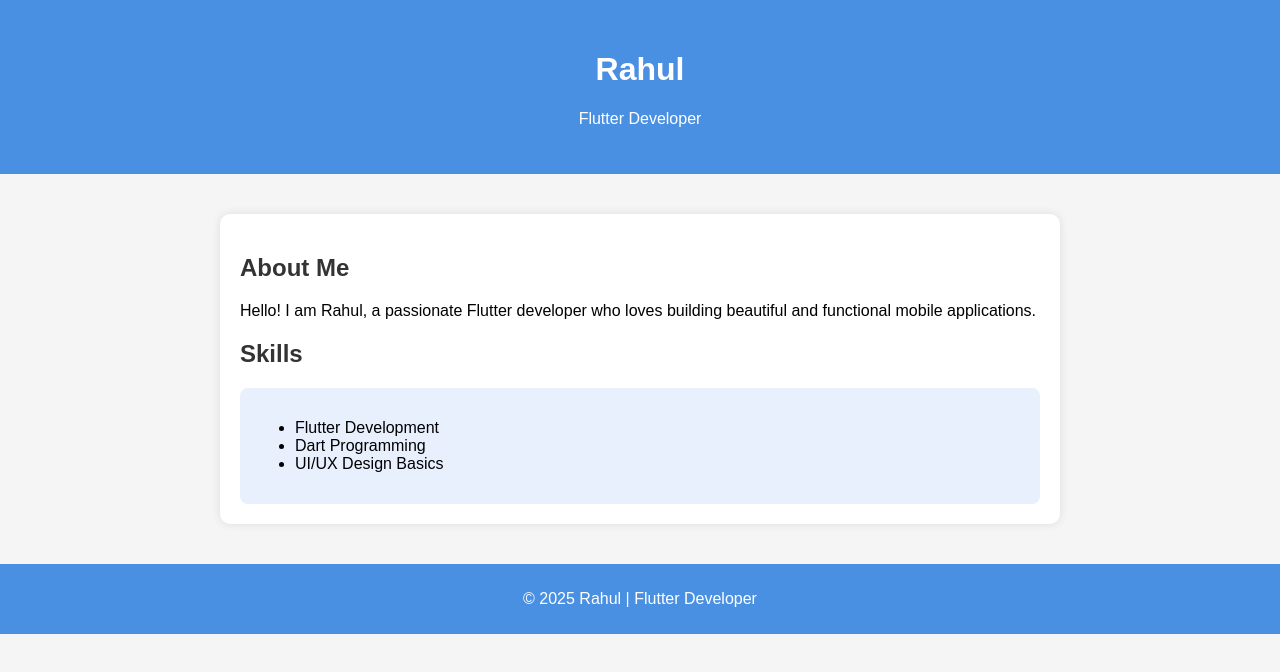
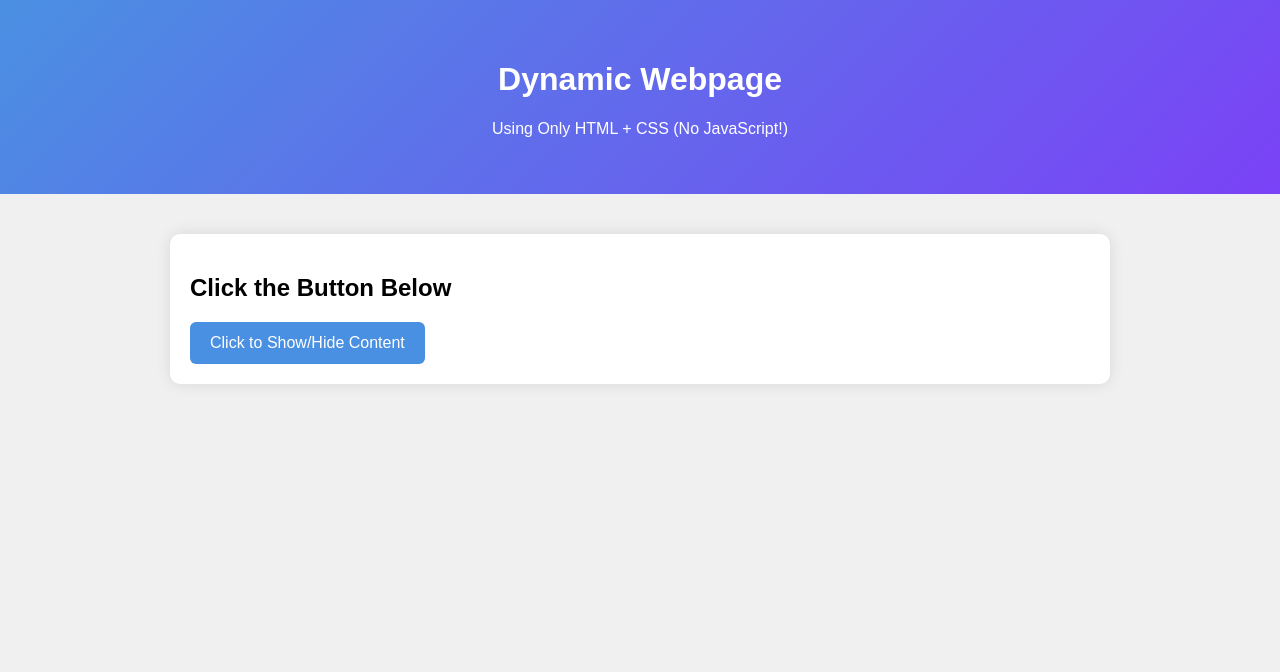
Before and after one commit to Rahul710537/new_repo, a plain HTML site: page rahul.html in a window 1280 px wide. Drawn offline with Linux system fonts and the light colour scheme.

Commit message:
Update rahul.html

```diff
--- a/rahul.html
+++ b/rahul.html
@@ -3,70 +3,95 @@
 <head>
     <meta charset="UTF-8">
     <meta name="viewport" content="width=device-width, initial-scale=1.0">
-    <title>Rahul </title>
+    <title>Dynamic Webpage</title>
+
     <style>
         body {
+            margin: 0;
             font-family: Arial, sans-serif;
-            margin: 0;
-            padding: 0;
-            background: #f5f5f5;
+            background: #f0f0f0;
         }
+
         header {
-            background: #4a90e2;
+            background: linear-gradient(135deg, #4a90e2, #7b42f6);
             color: white;
-            padding: 30px;
+            padding: 40px;
             text-align: center;
+            animation: fadeIn 2s ease-in-out;
         }
+
         .container {
-            max-width: 800px;
+            max-width: 900px;
             margin: 40px auto;
             background: white;
             padding: 20px;
             border-radius: 10px;
-            box-shadow: 0 0 10px rgba(0,0,0,0.1);
+            box-shadow: 0 0 15px rgba(0, 0, 0, 0.1);
+            animation: slideUp 1.2s ease;
         }
-        h2 {
-            color: #333;
-        }
-        .skills {
-            background: #e8f0fe;
-            padding: 15px;
-            border-radius: 8px;
-            margin-top: 10px;
-        }
-        footer {
-            text-align: center;
-            margin-top: 40px;
-            padding: 10px;
+
+        .btn {
+            display: inline-block;
+            padding: 12px 20px;
             background: #4a90e2;
             color: white;
+            border-radius: 6px;
+            text-decoration: none;
+            transition: 0.3s;
+            cursor: pointer;
+        }
+
+        .btn:hover {
+            background: #7b42f6;
+            transform: scale(1.05);
+        }
+
+        .box {
+            padding: 15px;
+            margin-top: 20px;
+            border-radius: 8px;
+            background: #e8f0fe;
+            display: none;
+            animation: fadeIn 1s ease-in-out;
+        }
+
+        /* Animations */
+        @keyframes fadeIn {
+            from { opacity: 0; }
+            to { opacity: 1; }
+        }
+
+        @keyframes slideUp {
+            from { transform: translateY(40px); opacity: 0; }
+            to { transform: translateY(0); opacity: 1; }
         }
     </style>
 </head>
 <body>
 
 <header>
-    <h1>Rahul</h1>
-    <p>Flutter Developer</p>
+    <h1>Dynamic Webpage</h1>
+    <p>Using Only HTML + CSS (No JavaScript!)</p>
 </header>
 
 <div class="container">
-    <h2>About Me</h2>
-    <p>Hello! I am Rahul, a passionate Flutter developer who loves building beautiful and functional mobile applications.</p>
+    <h2>Click the Button Below</h2>
 
-    <h2>Skills</h2>
-    <div class="skills">
-        <ul>
-            <li>Flutter Development</li>
-            <li>Dart Programming</li>
-            <li>UI/UX Design Basics</li>
-        </ul>
+    <label for="toggle" class="btn">Click to Show/Hide Content</label>
+    <input type="checkbox" id="toggle" hidden>
+
+    <div class="box">
+        <h3>Dynamic Content</h3>
+        <p>This section appears and disappears using only HTML & CSS! No JavaScript is used.</p>
     </div>
 </div>
 
-<footer>
-    <p>© 2025 Rahul | Flutter Developer</p>
-</footer>
+<style>
+    /* CSS checkbox trick */
+    #toggle:checked + .box {
+        display: block;
+    }
+</style>
 
 </body>
 </html>
```
